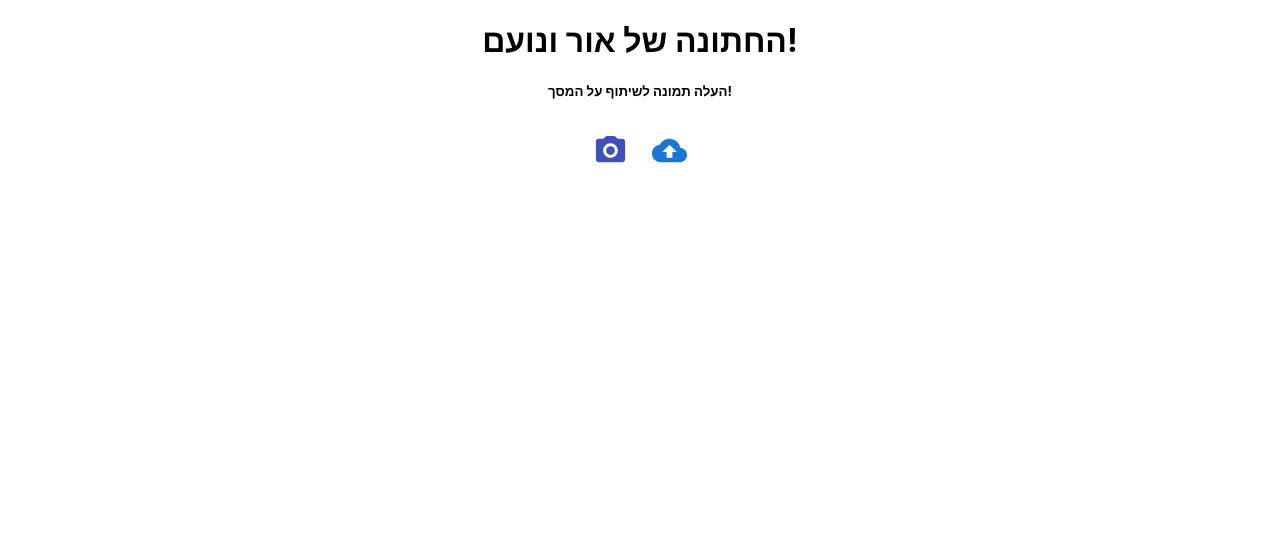
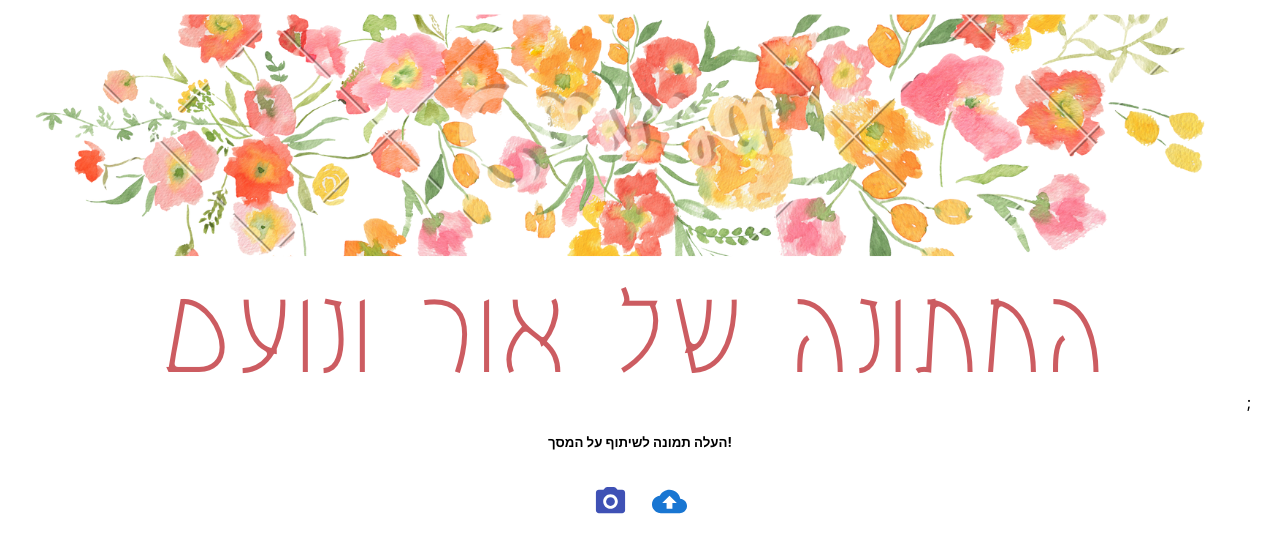
Before and after one commit to noamlevy81/live-wedding, a React (Create React App) app in the folder client/: page / in a window 1280 px wide. Shown: the top 552 px of the page. Built offline with nearby package versions, Linux system fonts and the light colour scheme; no server answers.

Commit message:
image poc

```diff
--- a/client/src/App.js
+++ b/client/src/App.js
@@ -9,6 +9,8 @@ import PublishIcon from '@mui/icons-material/Publish';
 import { uploadFile } from 'react-s3';
 import { aws_access_key_id, aws_secret_access_key } from './secrets';
 import uuid from 'react-uuid';
+import pic from "./title.png";
+
 
 const S3_BUCKET = 'or-and-noam-wedding-bucket';
 const REGION ='eu-west-1';
@@ -81,7 +83,7 @@ function App() {
     <div className={classes.root}>
       <Grid container>
         <Grid item xs={12}>
-          <h1>החתונה של אור ונועם!</h1>
+          <img src={pic} alt="title" />;
           <h5>העלה תמונה לשיתוף על המסך!</h5>
           {source &&
             <Grid item xs={12}>
```
Also changed, not shown: client/src/title.png (added).
